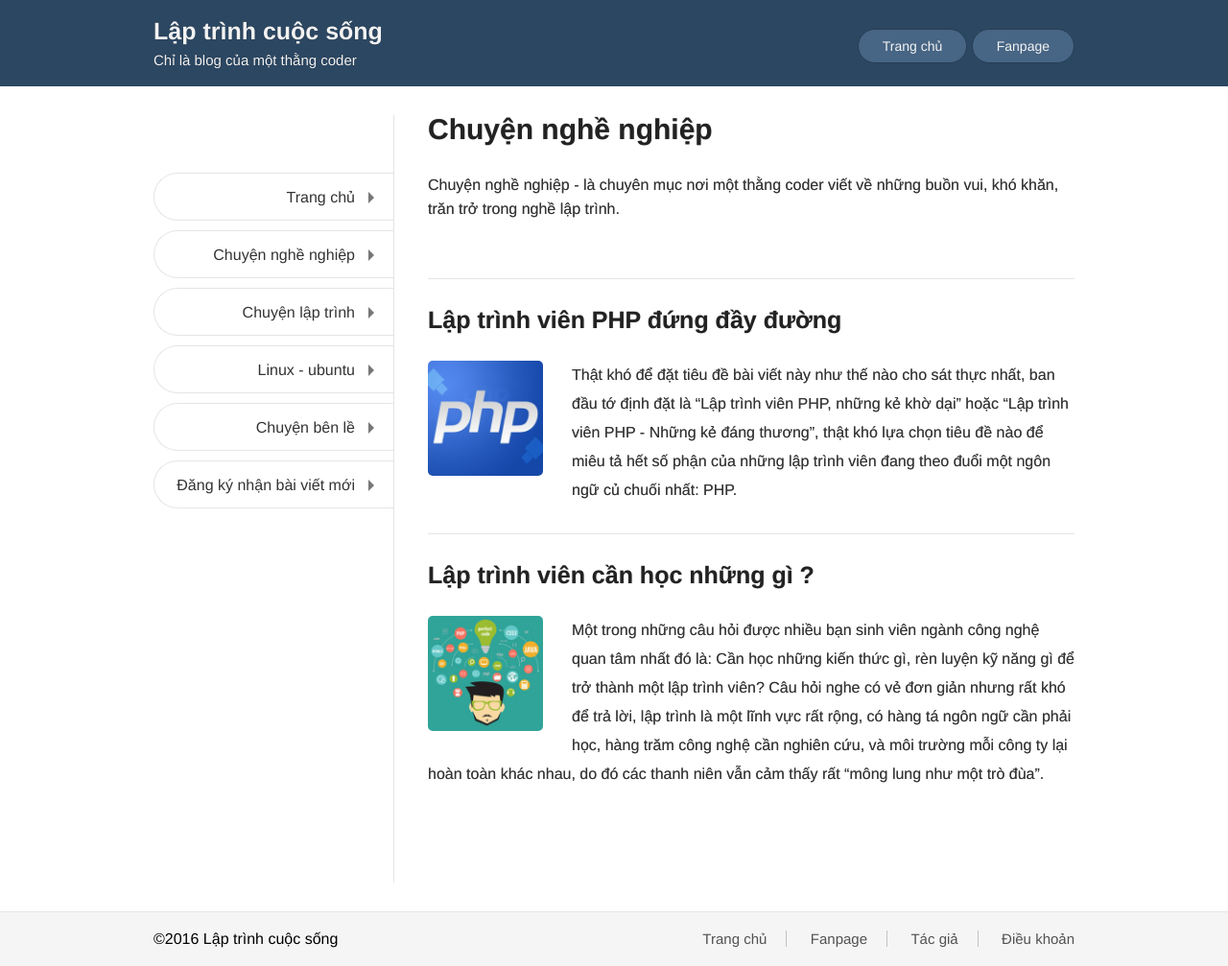
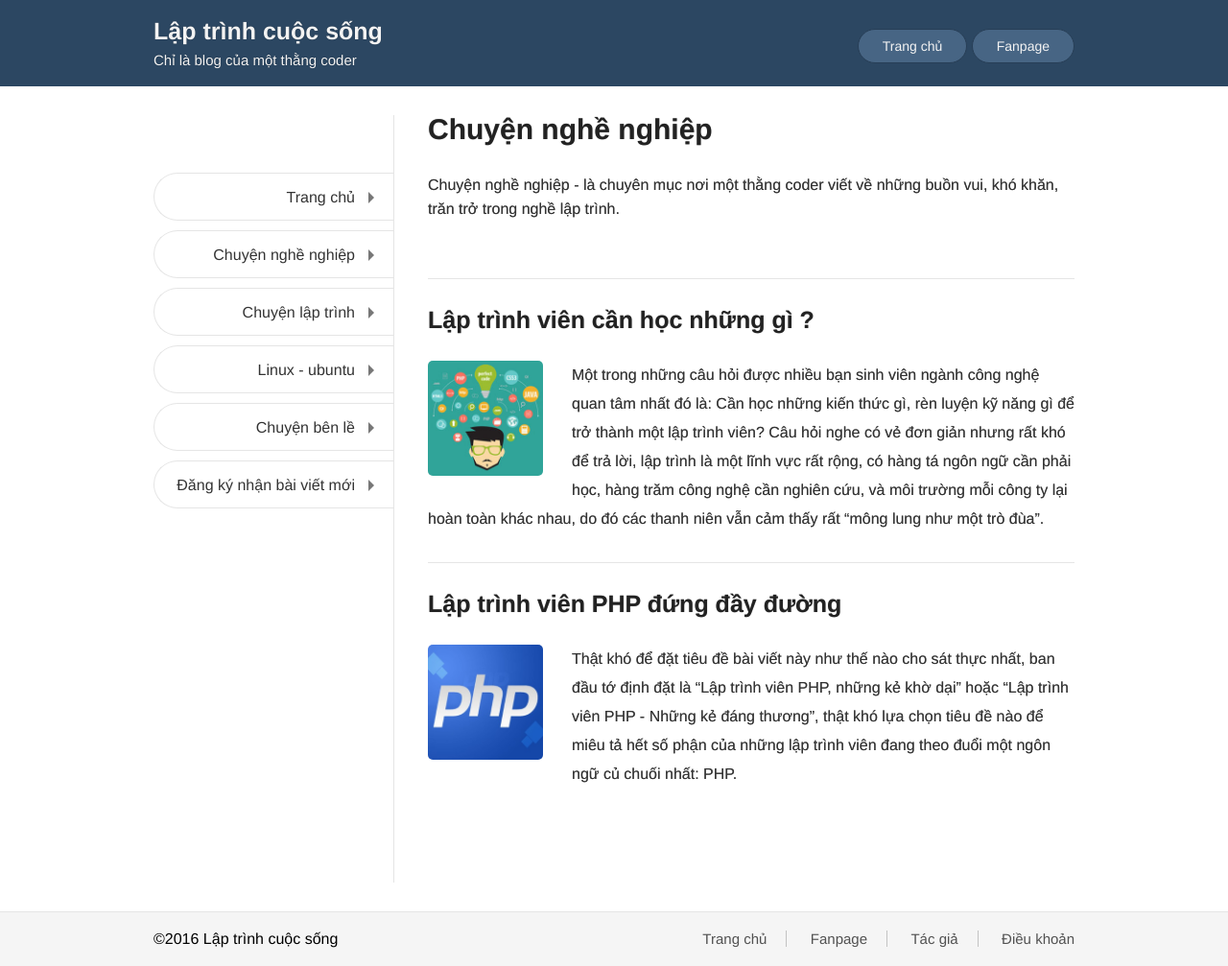
Before and after one commit to nguyentest/laptrinhcuocsong, a Jekyll site: the page built from chuyen-nghe-nghiep.md, in a window 1280 px wide. Shown: the whole page at 96% size. Built offline with Jekyll 4.4.1, drawn with Linux system fonts in a browser that asks for light colours.

Commit message:
change order post in category

```diff
--- a/chuyen-nghe-nghiep.md
+++ b/chuyen-nghe-nghiep.md
@@ -15,8 +15,7 @@
 		<h1>{{ category[0] }}</h1>
 		<p>Chuyện nghề nghiệp - là chuyên mục nơi một thằng coder viết về những buồn vui, khó khăn, trăn trở trong nghề lập trình.</p>
 	</div>
-		{% assign sorted_posts = site.posts | sort: 'title' %}
-		{% for post in sorted_posts %}
+		{% for post in site.posts %}
 		{% if post.categories contains category[0] %}
 
 		<article class="post" itemscope itemtype="http://schema.org/Article">
```
